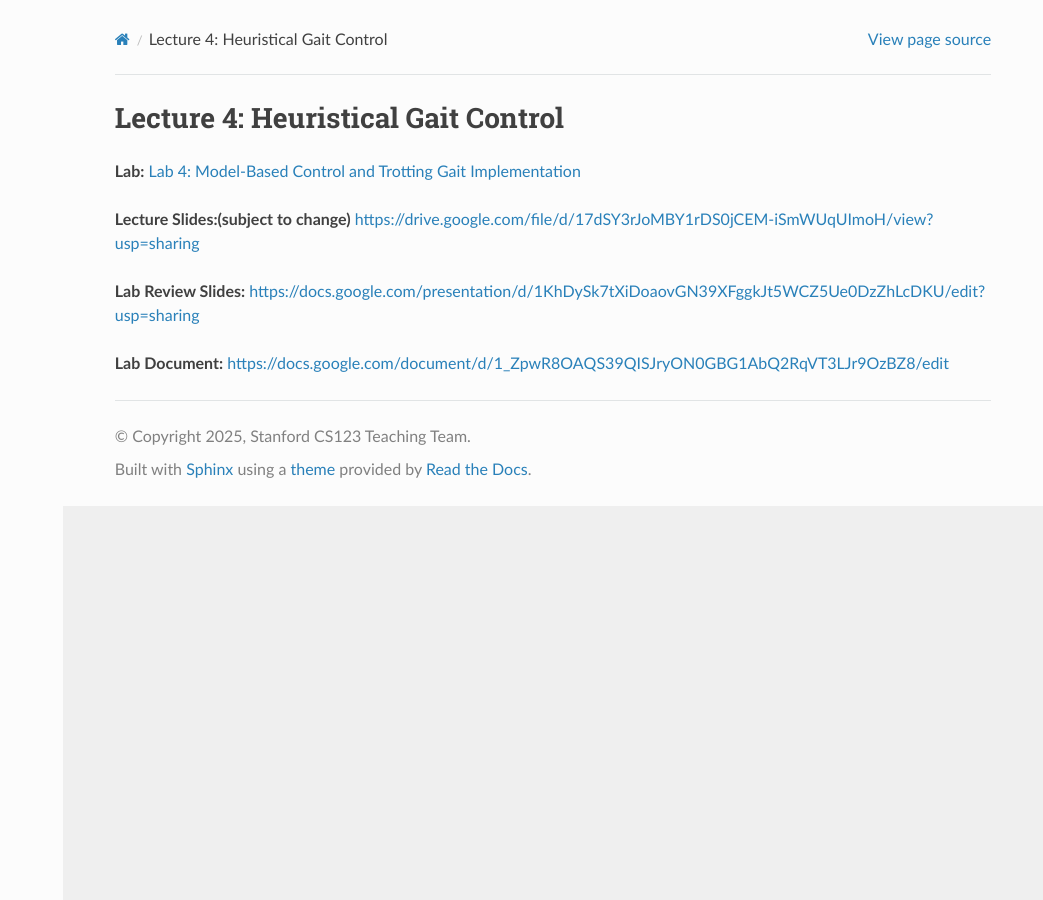
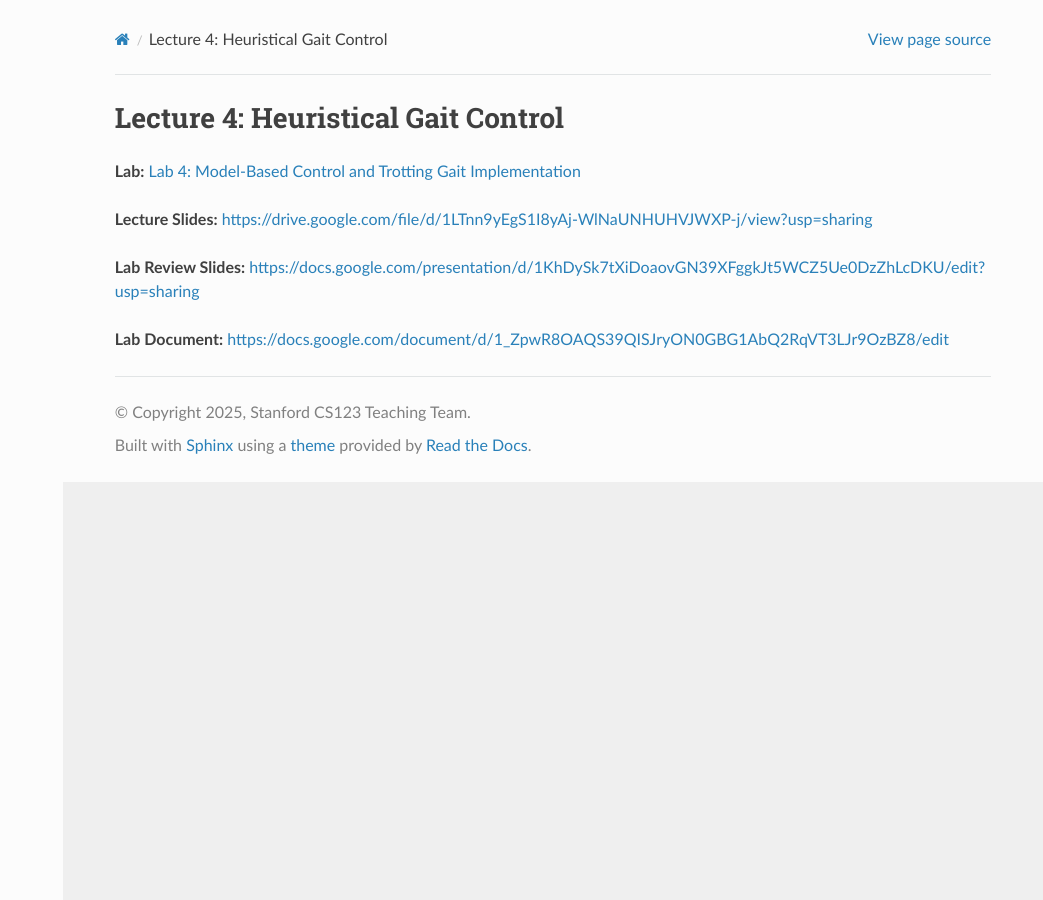
Before and after one commit to cs123-stanford/cs123-stanford, a Sphinx documentation site: the page built from docs/schedule/lectures/fall-25/lec-4.rst, in a window 1280 px wide. Shown: the whole page, without its empty margins (237-1280 px from the left). Built offline with Sphinx 7.4.7 and the Read the Docs theme 3.1.0, drawn with Linux system fonts in a browser that asks for light colours.

Commit message:
Update lec-4.rst

```diff
--- a/docs/schedule/lectures/fall-25/lec-4.rst
+++ b/docs/schedule/lectures/fall-25/lec-4.rst
@@ -3,7 +3,7 @@
 
 **Lab:** :doc:`../../labs/fall-25/lab-4`
 
-**Lecture Slides:(subject to change)** https://drive.google.com/file/d/17dSY3rJoMBY1rDS0jCEM-iSmWUqUImoH/view?usp=sharing
+**Lecture Slides:** https://drive.google.com/file/d/1LTnn9yEgS1I8yAj-WlNaUNHUHVJWXP-j/view?usp=sharing
 
 **Lab Review Slides:** https://docs.google.com/presentation/d/1KhDySk7tXiDoaovGN39XFggkJt5WCZ5Ue0DzZhLcDKU/edit?usp=sharing
 
```
